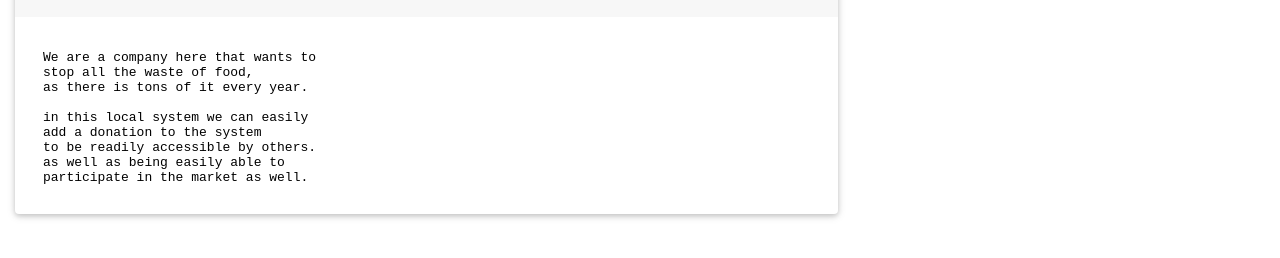
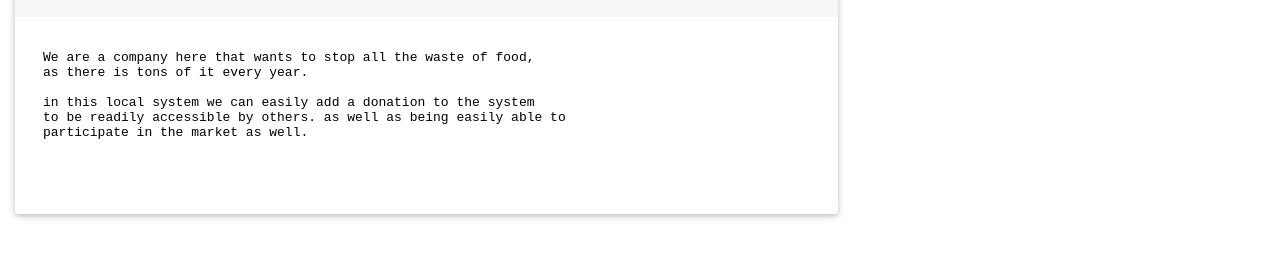
Before and after one commit to Hack4Eugene/waste-prevention-by-internet-relay-food, a plain HTML site: page responsive-site/AboutUs.html in a window 1280 px wide. Shown: the part 194-452 px from the top of the page. Drawn offline with Linux system fonts and the light colour scheme.

Commit message:
fixed about

```diff
--- a/responsive-site/AboutUs.html
+++ b/responsive-site/AboutUs.html
@@ -83,7 +83,7 @@
       </div>
 
       <div class="card-body" >
-          <embed src="./assets/about.txt" style: "width: 100%;" >
+          <embed src="./assets/about.txt" style="width: 100%;" >
       </div>
 
     </div>
```
